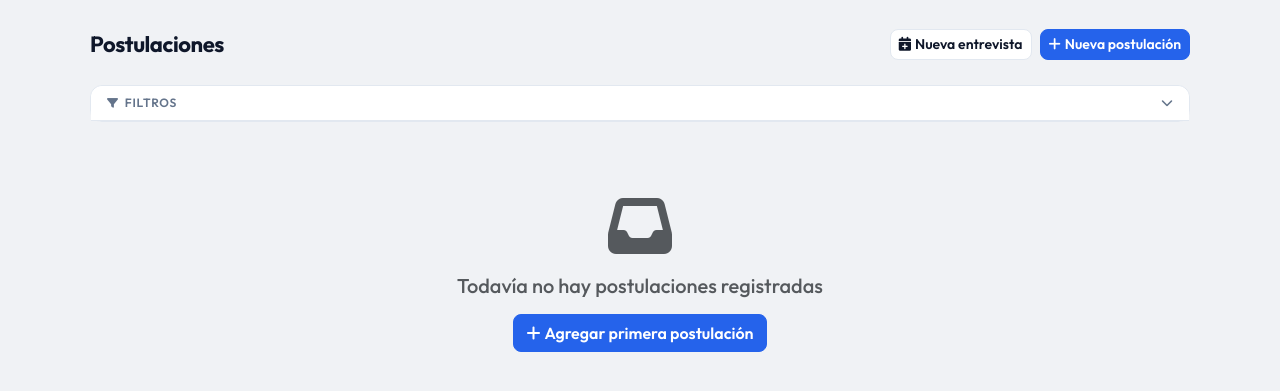
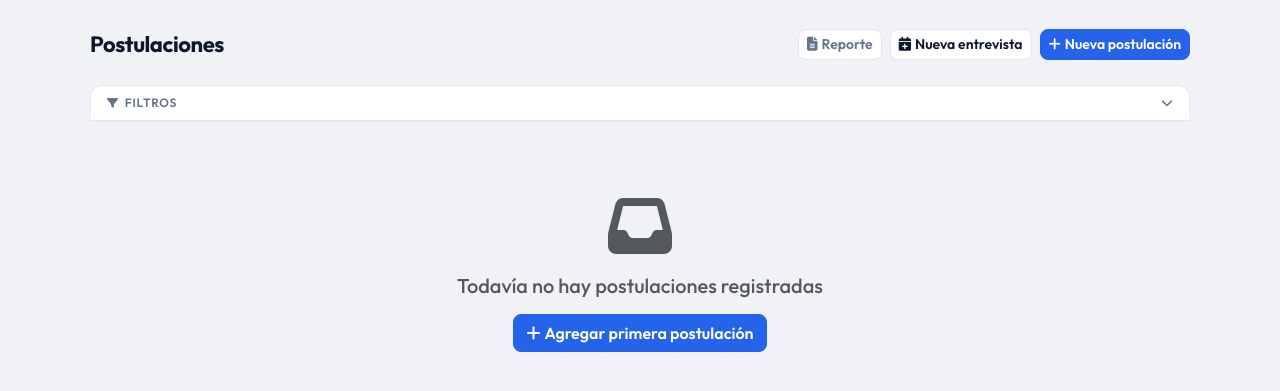
Before and after one commit to pruglio/HRtracker, a Flask app: page / in a window 1280 px wide. Shown: the part 60-451 px from the top of the page. Run offline with Flask 3, Linux system fonts and the light colour scheme; data that the repository does not hold is empty.

Commit message:
feat: add Reporte button to home page header
Added CTA for report route to page header:
- Opens PDF report page in new tab
- Secondary outline style
- Positioned before other action buttons

Co-Authored-By: Claude Sonnet 4.6 <noreply@anthropic.com>

```diff
--- a/templates/index.html
+++ b/templates/index.html
@@ -31,6 +31,9 @@
 <div class="page-header">
   <div class="page-title">Postulaciones</div>
   <div class="d-flex gap-2">
+    <a href="{{ url_for('report') }}" class="btn btn-outline-secondary btn-sm" target="_blank">
+      <i class="fas fa-file-alt me-1"></i>Reporte
+    </a>
     <a href="{{ url_for('new_interview_global') }}" class="btn btn-outline-primary btn-sm">
       <i class="fas fa-calendar-plus me-1"></i>Nueva entrevista
     </a>
```
